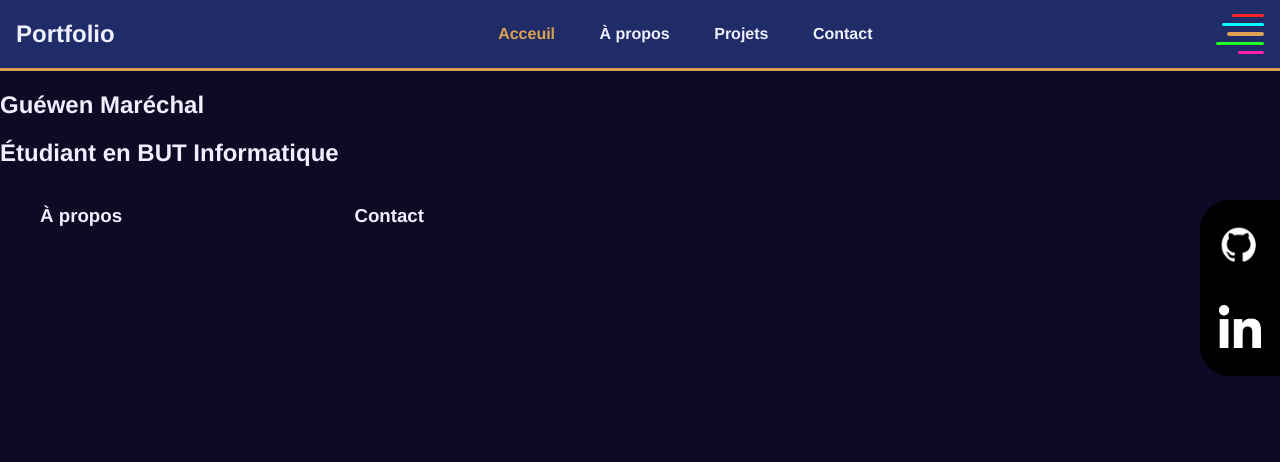
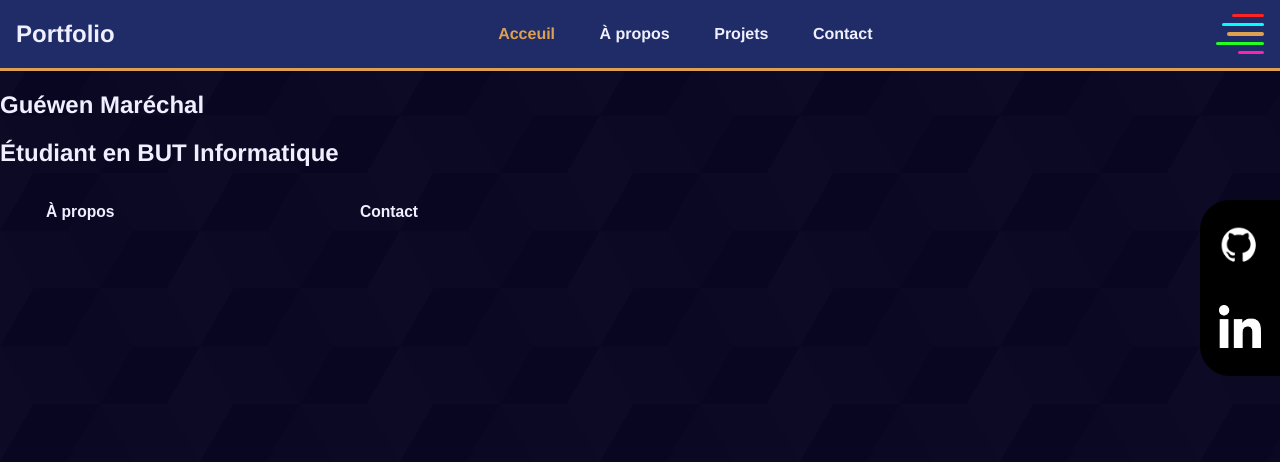
Before and after one commit to marechalg/Portfolio, a PHP site: page /public/src/index.html in a window 1280 px wide. Shown: the top 462 px of the page. Run offline with PHP 8.4, Linux system fonts and the light colour scheme.

Commit message:
multiple changes

```diff
--- a/public/src/index.html
+++ b/public/src/index.html
@@ -33,8 +33,8 @@
                 <h1>Guéwen Maréchal</h1>
                 <h2>Étudiant en BUT Informatique</h2>
                 <ul>
-                    <li><h3>À propos</h3></li>
-                    <li><h3>Contact</h3></li>
+                    <li><button><h3>À propos</h3></button></li>
+                    <li><button><h3>Contact</h3></button></li>
                 </ul>
             </section>
         </main>
--- a/public/style/global.css
+++ b/public/style/global.css
@@ -3,13 +3,20 @@
     --color-bg-alt: #1f2c67;
     --color-font: #efefff;
     --color-accent: #dea152;
+    --background-size: 200px;
 }
 
 body {
     margin: 0;
     padding: 0;
     font-family: Helvetica, Arial, sans-serif;
-    background-color: var(--color-bg);
+
+    background:
+    repeating-conic-gradient(from 30deg, #0000 0 120deg, #0d0a25 0 180deg)
+     calc(.5 * var(--background-size)) calc(.5*var(--background-size) * 0.577),
+    repeating-conic-gradient(from 30deg, #090621 0 60deg, #0c0924 0 120deg, #0b0823 0 180deg);
+    background-size: var(--background-size) calc(var(--background-size) * 0.577);
+
     color: var(--color-font);
     overflow: hidden;
 }
@@ -18,6 +25,11 @@ img, hr, br, h1, button, li.here, a, .cp {
     user-select: none;
 }
 
+button {
+    background: none;
+    border: none;
+    color: var(--color-font);
+}
 button:hover {
     cursor: pointer;
 }
@@ -112,6 +124,10 @@ div.burger.clicked:hover {
     transform: rotate(45deg);
 }
 
+/*--------------------*/
+/*--------ASIDE-------*/
+/*--------------------*/
+
 aside {
     background-color: #000000;
     width: 4em;
@@ -142,6 +158,14 @@ aside img:first-child {
 }
 
 /*--------------------*/
+/*--------MAIN--------*/
+/*--------------------*/
+
+section button {
+
+}
+
+/*--------------------*/
 /*-------FOOTER-------*/
 /*--------------------*/
 
```
Also changed, not shown: public/src/about.html (deleted), public/src/contact.html (deleted).
